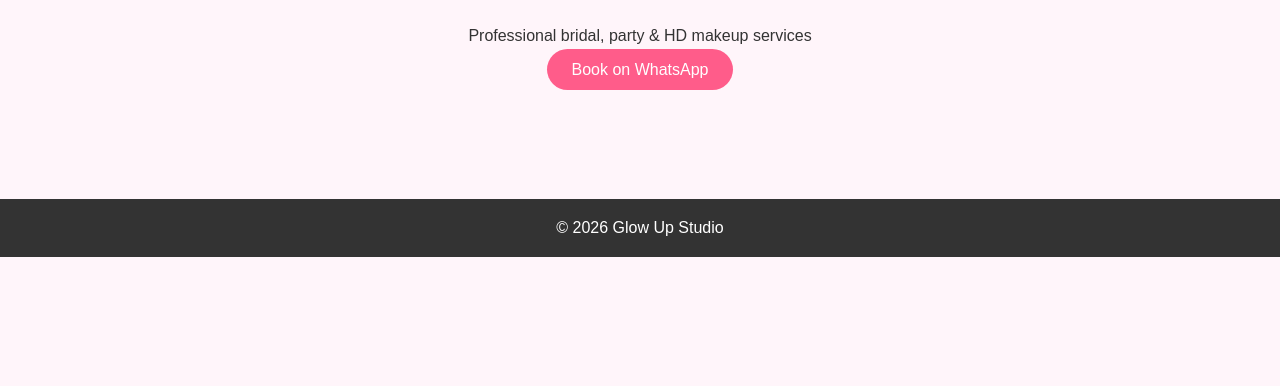
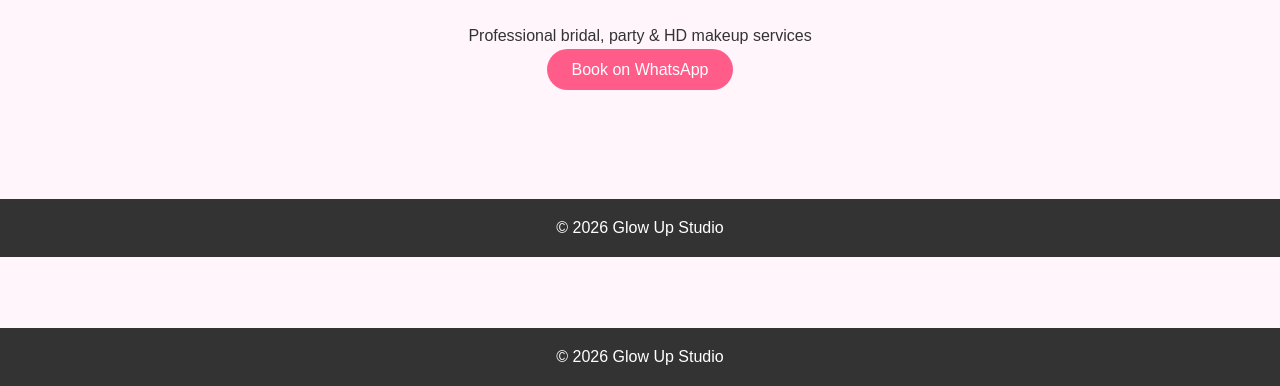
Before and after one commit to mohitpatel6703-del/Glow-upp-studio, a plain HTML site: page index.html in a window 1280 px wide. Shown: the part 414-800 px from the top of the page. Drawn offline with Linux system fonts and the light colour scheme.

Commit message:
Add main section and duplicate footer
Added main section and duplicated footer in index.html

```diff
--- a/index.html
+++ b/index.html
@@ -30,4 +30,10 @@
 <footer>© 2026 Glow Up Studio</footer>
 
 </body>
-</html>
+</html><main>
+  <!-- hero, sections sab yaha -->
+</main>
+
+<footer>
+  © 2026 Glow Up Studio
+</footer>
```
